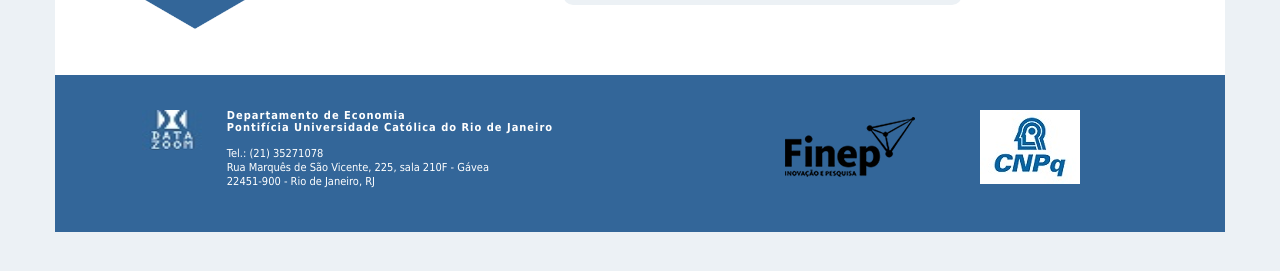
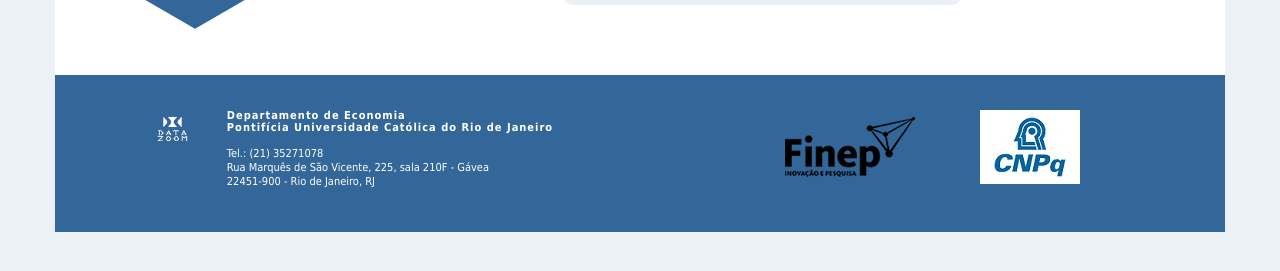
Before and after one commit to datazoompuc/datazoompuc.github.io, a Jekyll site: the page built from en/dz_stata.md, in a window 1280 px wide. Shown: the part 471-742 px from the top of the page. Built offline with Jekyll 4.4.1, drawn with Linux system fonts in a browser that asks for light colours; nearby versions of some CDN libraries; some web fonts are replaced.

Commit message:
Update footer.html

```diff
--- a/_includes/footer.html
+++ b/_includes/footer.html
@@ -3,7 +3,7 @@
     <div class="footer-left">
       <div class="txt">
         <a href="http://www.puc-rio.br">
-          <img alt="PUC" src="{{ site.baseurl }}/assets/img/favicon.jpg" width="60" height="60">
+          <img alt="PUC" src="{{ site.baseurl }}/assets/img/hex_dzstata.png" width="60" height="60">
         </a>
         <div class="footer-txt">
           <h4 class="footer-link"><a href="http://www.econ.puc-rio.br">Departamento de Economia</a></h4>
```
